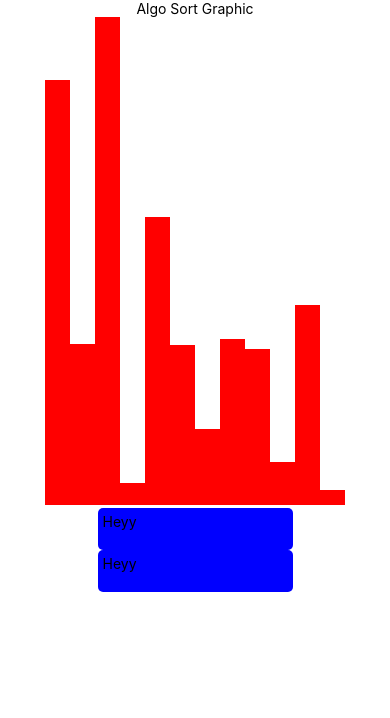
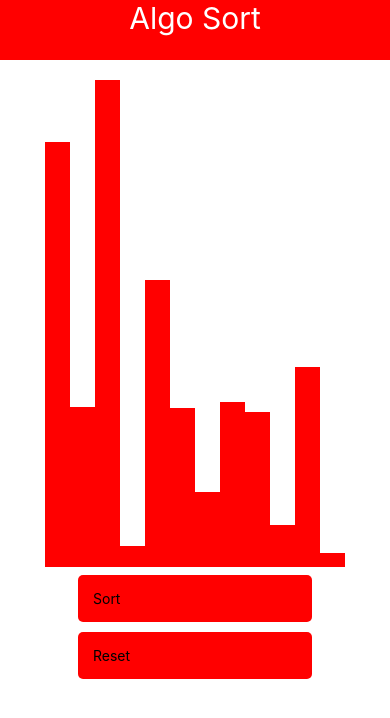
Before and after one commit to cgf5033/Sort-Visualization-App, a React Native app in the folder client/: screen / in a window 390 px wide. Shown: the top 718 px of the page. Built offline with nearby package versions, Linux system fonts and the light colour scheme.

Commit message:
added header

```diff
--- a/client/App.js
+++ b/client/App.js
@@ -1,5 +1,12 @@
 import React, { useState, useEffect } from 'react';
-import { StyleSheet, Text, View, Button, TouchableOpacity, SafeAreaView } from 'react-native';
+import {
+  StyleSheet,
+  Text,
+  View,
+  Button,
+  TouchableOpacity,
+  SafeAreaView,
+} from 'react-native';
 import styled from 'styled-components/native';
 import Header from './Components/Header';
 import Sort from './Components/Sort';
@@ -8,22 +15,23 @@ export default function App() {
   return (
     <SafeAreaView style={styles.container}>
       <Header />
-      <Sort />
-      <TouchableOpacity title='Sort' onPress={() => console.log('Pee')}/>
-      <TouchableOpacity onPress={() => console.log('Pee')} style={{
-        backgroundColor: 'blue',
-        width: '50%',
-        height: '5%',
-        borderRadius: '5px',
-        padding: '5px',
-      }}><Text>Heyy</Text></TouchableOpacity>
-      <TouchableOpacity onPress={() => console.log('Pee')} style={{
-        backgroundColor: 'blue',
-        width: '50%',
-        height: '5%',
-        borderRadius: '5px',
-        padding: '5px',
-      }}><Text>Heyy</Text></TouchableOpacity>
+      <View style={styles.content}>
+        <View style={styles.sort}>
+          <Sort />
+        </View>
+        <TouchableOpacity
+          onPress={() => console.log('Sort')}
+          style={styles.button}
+        >
+          <Text>Sort</Text>
+        </TouchableOpacity>
+        <TouchableOpacity
+          onPress={() => console.log('Reset')}
+          style={styles.button}
+        >
+          <Text>Reset</Text>
+        </TouchableOpacity>
+      </View>
     </SafeAreaView>
   );
 }
@@ -32,12 +40,20 @@ const styles = StyleSheet.create({
   container: {
     flex: 1,
     backgroundColor: '#fff',
-    alignItems: 'center',
+    // alignItems: 'center',
     // justifyContent: 'center',
   },
-  title: {
-    fontSize: 28,
-
+  content: {
+    alignItems: 'center',
   },
-
+  sort: {},
+  button: {
+    backgroundColor: 'red',
+    width: '60%',
+    margin: 5,
+    // height: '5%',
+    borderRadius: 5,
+    padding: 15,
+    textAlign: 'center',
+  },
 });
--- a/client/Components/Header.js
+++ b/client/Components/Header.js
@@ -2,20 +2,27 @@ import React, { useState, useEffect } from 'react';
 import { StyleSheet, Text, View, Button, TouchableOpacity, SafeAreaView } from 'react-native';
 import styled from 'styled-components/native';
 
-// const Header = () => {
-//   return (
-//     <View>
-//       <Text>Algo Sort Graphic</Text>
-//     </View>
-//   )
-// }
-
-// export default Header;
-
 export default function Header() {
   return (
-    <View>
-      <Text>Algo Sort Graphic</Text>
+    <View style={styles.header}>
+      <Text style={styles.text}>Algo Sort</Text>
     </View>
   );
 }
+
+const styles = StyleSheet.create({
+  header: {
+    height: 60,
+    // padding: 10,
+    backgroundColor: 'red',
+    marginBottom: '5%',
+    alignItems: 'stretch',
+
+  },
+
+  text: {
+    color: '#fff',
+    fontSize: 30,
+    textAlign: 'center',
+  }
+});
```
Also changed, not shown: client/Components/Styles.js (deleted, +0 -7 lines).
